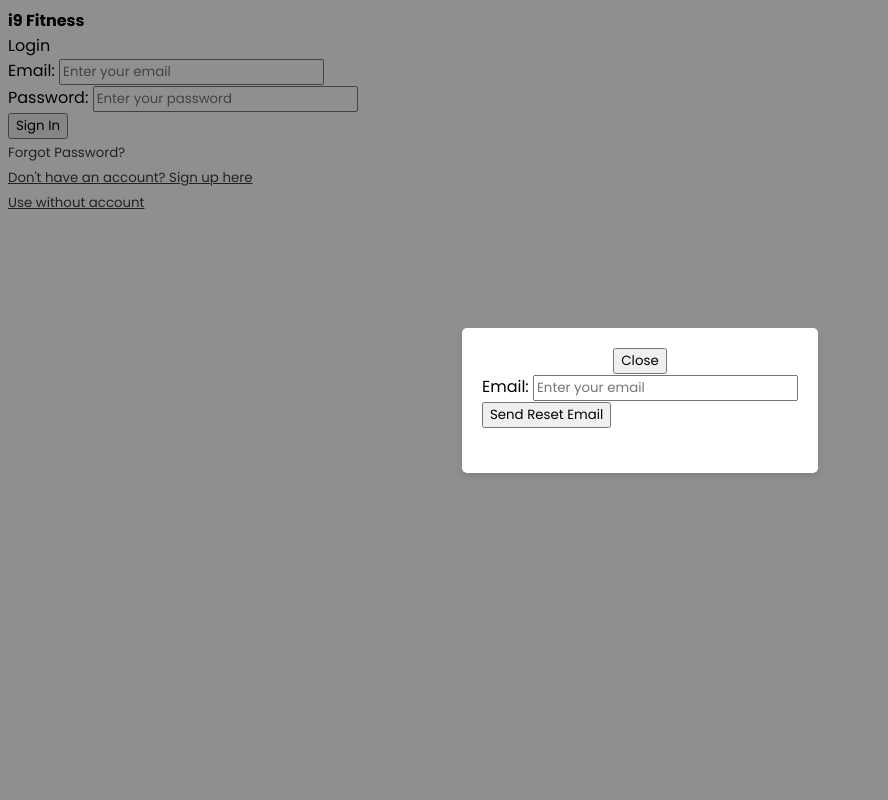
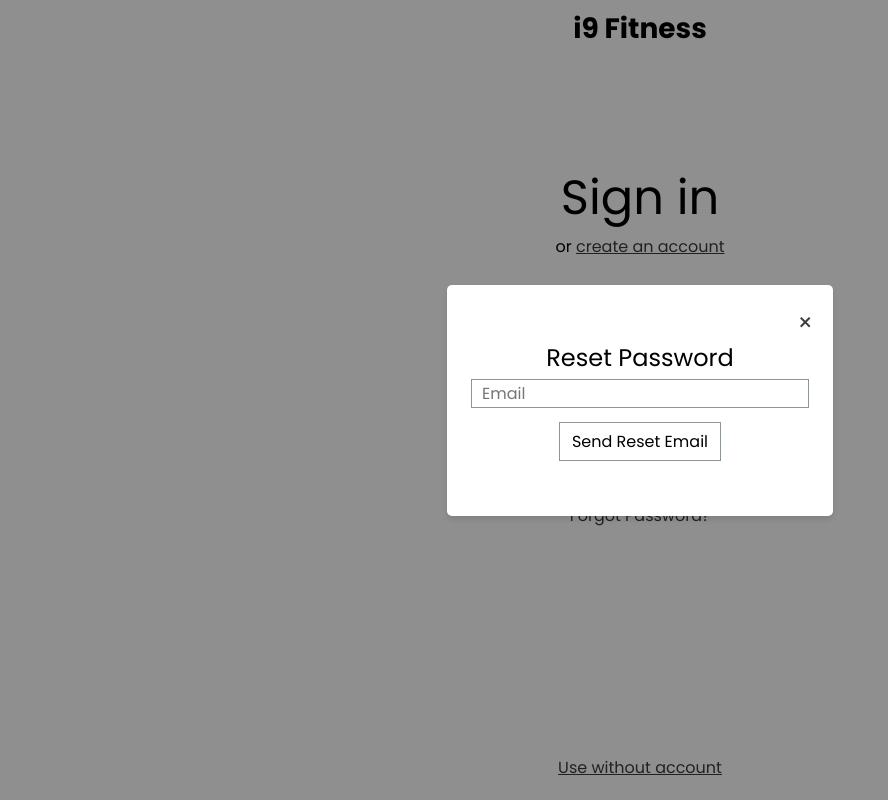
Before and after one commit to kopatsis/i9frontend, a SvelteKit app: page /login in a window 1280 px wide. Both pictures are taken after a click on the button "Forgot Password?". Shown: the whole page, without its empty margins (0-888 px from the left). Built offline with nearby package versions, Linux system fonts and the light colour scheme; no server answers.

Commit message:
start of styling login

```diff
--- a/src/popups/ForgotPass.svelte
+++ b/src/popups/ForgotPass.svelte
@@ -32,20 +32,21 @@
 	}
 </script>
 
-<Modal bind:open={open}>
+<Modal bind:open>
 	{#if success}
 		<div>Successfully sent reset email to {email}</div>
 	{/if}
 
-	<button on:click={() => (open = false)}>Close</button>
+	<div class="closeline"><button class="link-button" on:click={() => (open = false)}>&times;</button></div>
 
 	<form on:submit|preventDefault={sendReset}>
+        <div class="resethead">Reset Password</div>
 		<div>
-			<label for="email">Email:</label>
-			<input id="email" type="email" bind:value={email} placeholder="Enter your email" required />
+			<label class="hide" for="email">Email:</label>
+			<input id="email" type="email" bind:value={email} placeholder="Email" required />
 		</div>
 		<div>
-			<button type="submit">Send Reset Email</button>
+			<button class="submit" type="submit">Send Reset Email</button>
 		</div>
 		{#if errorMessage}
 			<p style="color: red;">{errorMessage}</p>
@@ -53,3 +54,77 @@
 	</form>
 	<br />
 </Modal>
+
+<style>
+    .resethead{
+        font-size: 24px;
+    }
+	.link-button {
+		background: none;
+		border: none;
+		color: rgb(59, 59, 59);
+		cursor: pointer;
+		padding: 0;
+		font-family: inherit;
+		font-size: inherit;
+        font-size: 24px;
+	}
+
+	.closeline {
+		display: flex;
+		justify-content: right;
+		width: 100%;
+	}
+
+	input {
+		border: 1px solid rgb(137, 151, 155);
+		border-radius: 0px;
+		transition: border-color 150ms ease-in-out 0s;
+		outline: none;
+		font-size: 16px;
+		margin: 4px;
+		padding-left: 10px;
+		padding-right: 10px;
+	}
+
+	.hide {
+		position: absolute;
+		width: 1px;
+		height: 1px;
+		margin: -1px;
+		padding: 0;
+		overflow: hidden;
+		border: 0;
+		clip: rect(0, 0, 0, 0);
+	}
+
+	form {
+		display: flex;
+		flex-direction: column;
+		align-items: center;
+	}
+
+	.submit {
+		border-radius: 0px;
+		transition: border-color 150ms ease-in-out 0s;
+		outline: none;
+		font-size: 16px;
+		margin: 10px;
+		padding-top: 6px;
+		padding-bottom: 6px;
+		padding-left: 12px;
+		padding-right: 12px;
+		border: 1px solid rgb(137, 151, 155);
+		color: inherit;
+		background-color: transparent;
+		font-weight: normal;
+	}
+
+	.submit:hover {
+		background-color: aliceblue;
+	}
+
+	button {
+		cursor: pointer;
+	}
+</style>
--- a/src/routes/login/+page.svelte
+++ b/src/routes/login/+page.svelte
@@ -45,8 +45,8 @@
 	};
 </script>
 
-<div>
-    <b>i9 Fitness</b>
+<div class="loghead">
+    <b class="logheadtxt">i9 Fitness</b>
 </div>
 
 
@@ -67,10 +67,27 @@
 	  cursor: pointer;
 	  padding: 0;
 	  font-family: inherit;
+	  position: fixed;
+    bottom: 20px;
+    left: 50%;
+    transform: translateX(-50%);
+	font-size: 16px;
 	}
 
 	.link-button:hover,
 	.link-button:focus {
 	  text-decoration: none;
 	}
+
+	.loghead{
+		width: 100%;
+		display: flex;
+		flex-direction: row;
+		align-items: center;
+		justify-content: center;
+	}
+
+	.logheadtxt{
+		font-size: 28px;
+	}
   </style>
--- a/src/routes/login/Signin.svelte
+++ b/src/routes/login/Signin.svelte
@@ -61,33 +61,34 @@
 		<Logout />
 	</div>
 {:else}
-	<div>Login</div>
+	<div class="loginouter">
+		<div class="logintxt">Sign in</div>
+		<div class="signinopt">
+			or <button class="link-button" type="button" on:click={() => (signUp = true)}
+				>create an account</button
+			>
+		</div>
+	</div>
 	<form on:submit|preventDefault={signIn}>
 		{#if errorMessage}
 			<p style="color: red;">{errorMessage}</p>
 		{/if}
+    <div></div>
 		<div>
-			<label for="email">Email:</label>
-			<input id="email" type="email" bind:value={email} placeholder="Enter your email" required />
+			<label class="hide" for="email">Email:</label>
+			<input id="email" type="email" bind:value={email} placeholder="Email" required />
 		</div>
 		<div>
-			<label for="password">Password:</label>
-			<input
-				id="password"
-				type="password"
-				bind:value={password}
-				placeholder="Enter your password"
-				required
-			/>
+			<label class="hide" for="password">Password:</label>
+			<input id="password" type="password" bind:value={password} placeholder="Password" required />
 		</div>
 		<div>
-			<button type="submit">Sign In</button>
+			<button class="submit" type="submit">Sign In</button>
 		</div>
 		<div>
-			<button class="link-button" type="button" on:click={() => (forgotPass = true)}>Forgot Password?</button>
-		</div>
-		<div>
-			<button class="link-button" type="button" on:click={() => (signUp = true)}>Don't have an account? Sign up here</button>
+			<button class="link-button" type="button" on:click={() => (forgotPass = true)}
+				>Forgot Password?</button
+			>
 		</div>
 		{#if forgotPass}
 			<ForgotPass {email} bind:open={forgotPass} />
@@ -104,10 +105,75 @@
 		cursor: pointer;
 		padding: 0;
 		font-family: inherit;
+		font-size: inherit;
 	}
 
 	.link-button:hover,
 	.link-button:focus {
 		text-decoration: none;
 	}
+
+	.logintxt {
+		font-size: 48px;
+	}
+
+	.loginouter {
+		display: flex;
+		min-height: 40dvh;
+		flex-direction: column;
+		align-items: center;
+		justify-content: center;
+	}
+
+  .submit{
+    border-radius: 0px;
+    transition: border-color 150ms ease-in-out 0s;
+		outline: none;
+		font-size: 16px;
+    margin: 10px;
+    padding-top: 6px;
+    padding-bottom: 6px;
+    padding-left: 12px;
+    padding-right: 12px;
+    border: 1px solid rgb(137, 151, 155);
+    color: inherit;
+    background-color: transparent;
+    font-weight: normal;
+  }
+
+  .submit:hover{
+    background-color: aliceblue;
+  }
+
+  button{
+    cursor: pointer;
+  }
+
+	.hide {
+		position: absolute;
+		width: 1px;
+		height: 1px;
+		margin: -1px;
+		padding: 0;
+		overflow: hidden;
+		border: 0;
+		clip: rect(0, 0, 0, 0);
+	}
+
+	input {
+		border: 1px solid rgb(137, 151, 155);
+    border-radius: 0px;
+		transition: border-color 150ms ease-in-out 0s;
+		outline: none;
+		font-size: 16px;
+    margin: 4px;
+    padding-left: 10px;
+    padding-right: 10px;
+	}
+
+  form{
+    display: flex;
+    flex-direction: column;
+    align-items: center;
+  }
 </style>
--- a/src/routes/login/Signup.svelte
+++ b/src/routes/login/Signup.svelte
@@ -34,7 +34,7 @@
 
 	$: isValidPassword = hasMinimumLength && containsLetter && containsNumber;
 
-	$: passwordsMatch = password === confirmPassword;
+	$: passwordsMatch = password === confirmPassword && password !== '';
 
 	$: lengthMessage = hasMinimumLength
 		? 'Length is sufficient.'
@@ -45,7 +45,7 @@
 	$: numberMessage = containsNumber
 		? 'Contains at least one number.'
 		: 'Password must contain at least one number.';
-	$: matchMessage = passwordsMatch ? 'Passwords match.' : 'Passwords do not match.';
+	$: matchMessage = passwordsMatch ? 'Passwords match.' : 'Passwords must match.';
 
 	async function signupFirebase() {
 		if (isValidPassword && passwordsMatch && emailValid) {
@@ -71,73 +71,49 @@
 	<div>F: {error}</div>
 {/if}
 
+<div class="loginouter">
+	<div class="logintxt">Sign up</div>
+	<div class="signinopt">
+		or <button class="link-button" type="button" on:click={() => (signUp = false)}
+			>use an existing account</button
+		>
+	</div>
+</div>
+
 <form>
-	<label for="name">Name:</label>
-	<input type="text" id="name" bind:value={name} placeholder="Enter name (optional)" /><br>
+	<label class="hide" for="name">Name:</label>
+	<input type="text" id="name" bind:value={name} placeholder="Name" required />
 
-	<label for="email">Email:</label>
-	<input type="email" id="email" bind:value={email} placeholder="Enter email" />
-	<p>{emailMessage}</p>
+	<label class="hide" for="email">Email:</label>
+	<input type="email" id="email" bind:value={email} placeholder="Email" required />
+	<div class="verif">{emailMessage}</div>
 
-	<label for="password">Password:</label>
-	<input
-		type="password"
-		id="password"
-		bind:value={password}
-		placeholder="Enter your password"
-		class:hidden={showPassword}
-	/>
-	<!-- <input
-		type="text"
-		id="passwordText"
-		bind:value={password}
-		placeholder="Enter your password"
-		class:hidden={!showPassword}
-	/>
-	<button on:click|preventDefault={() => (showPassword = !showPassword)}>
-		{showPassword ? 'Hide' : 'Show'} Password
-	</button> -->
-	<p>{lengthMessage}</p>
-	<p>{letterMessage}</p>
-	<p>{numberMessage}</p>
+	<label class="hide" for="password">Password:</label>
+	<input type="password" id="password" bind:value={password} placeholder="Password" required />
 
-	<label for="confirmPassword">Confirm Password:</label>
+	<label class="hide" for="confirmPassword">Confirm Password:</label>
 	<input
 		type="password"
 		id="confirmPassword"
 		bind:value={confirmPassword}
-		placeholder="Re-enter your password"
-		class:hidden={showConfirmPassword}
+		placeholder="Confirm Password"
+		required
 	/>
-	<!-- <input
-		type="text"
-		id="confirmPasswordText"
-		bind:value={confirmPassword}
-		placeholder="Re-enter your password"
-		class:hidden={!showConfirmPassword}
-	/>
-	<button on:click|preventDefault={() => (showConfirmPassword = !showConfirmPassword)}>
-		{showConfirmPassword ? 'Hide' : 'Show'} Password
-	</button> -->
-	<p>{matchMessage}</p>
+	<div class="verif">{lengthMessage}</div>
+	<div class="verif">{letterMessage}</div>
+	<div class="verif">{numberMessage}</div>
+	<div class="verif">{matchMessage}</div>
 
 	{#if isValidPassword && passwordsMatch && emailValid}
+		<button class="submit" on:click|preventDefault={signupFirebase}>Sign Up</button>
 		<div>Password is valid and confirmed!</div>
-		<button on:click|preventDefault={signupFirebase}>Sign Up</button>
 	{:else}
-		<div>Please complete all required fields</div>
-		<button type="button">Sign Up</button>
+		<button class="submit" type="button">Sign Up</button>
+		<div class="verif">Please complete all required fields</div>
 	{/if}
-
-	<div>
-		<button class="link-button" type="button" on:click={() => (signUp = false)}>Already have an account? Sign in here</button>
-	</div>
 </form>
 
 <style>
-	.hidden {
-		display: none;
-	}
 	.link-button {
 		background: none;
 		border: none;
@@ -146,6 +122,7 @@
 		cursor: pointer;
 		padding: 0;
 		font-family: inherit;
+		font-size: inherit;
 	}
 
 	.link-button:hover,
@@ -153,4 +130,72 @@
 		text-decoration: none;
 	}
 
+	.logintxt {
+		font-size: 48px;
+	}
+
+	.loginouter {
+		display: flex;
+		min-height: 40dvh;
+		flex-direction: column;
+		align-items: center;
+		justify-content: center;
+	}
+
+	.submit {
+		border-radius: 0px;
+		transition: border-color 150ms ease-in-out 0s;
+		outline: none;
+		font-size: 16px;
+		margin: 10px;
+		padding-top: 6px;
+		padding-bottom: 6px;
+		padding-left: 12px;
+		padding-right: 12px;
+		border: 1px solid rgb(137, 151, 155);
+		color: inherit;
+		background-color: transparent;
+		font-weight: normal;
+	}
+
+	.submit:hover {
+		background-color: aliceblue;
+	}
+
+	button {
+		cursor: pointer;
+	}
+
+	.hide {
+		position: absolute;
+		width: 1px;
+		height: 1px;
+		margin: -1px;
+		padding: 0;
+		overflow: hidden;
+		border: 0;
+		clip: rect(0, 0, 0, 0);
+	}
+
+	input {
+		border: 1px solid rgb(137, 151, 155);
+		border-radius: 0px;
+		transition: border-color 150ms ease-in-out 0s;
+		outline: none;
+		font-size: 16px;
+		margin: 4px;
+		padding-left: 10px;
+		padding-right: 10px;
+	}
+
+	form {
+		display: flex;
+		flex-direction: column;
+		align-items: center;
+	}
+
+	.verif {
+		font-size: 12px;
+		color: red;
+	}
 </style>
```
Lines whose indentation alone changed are shown as unchanged.
